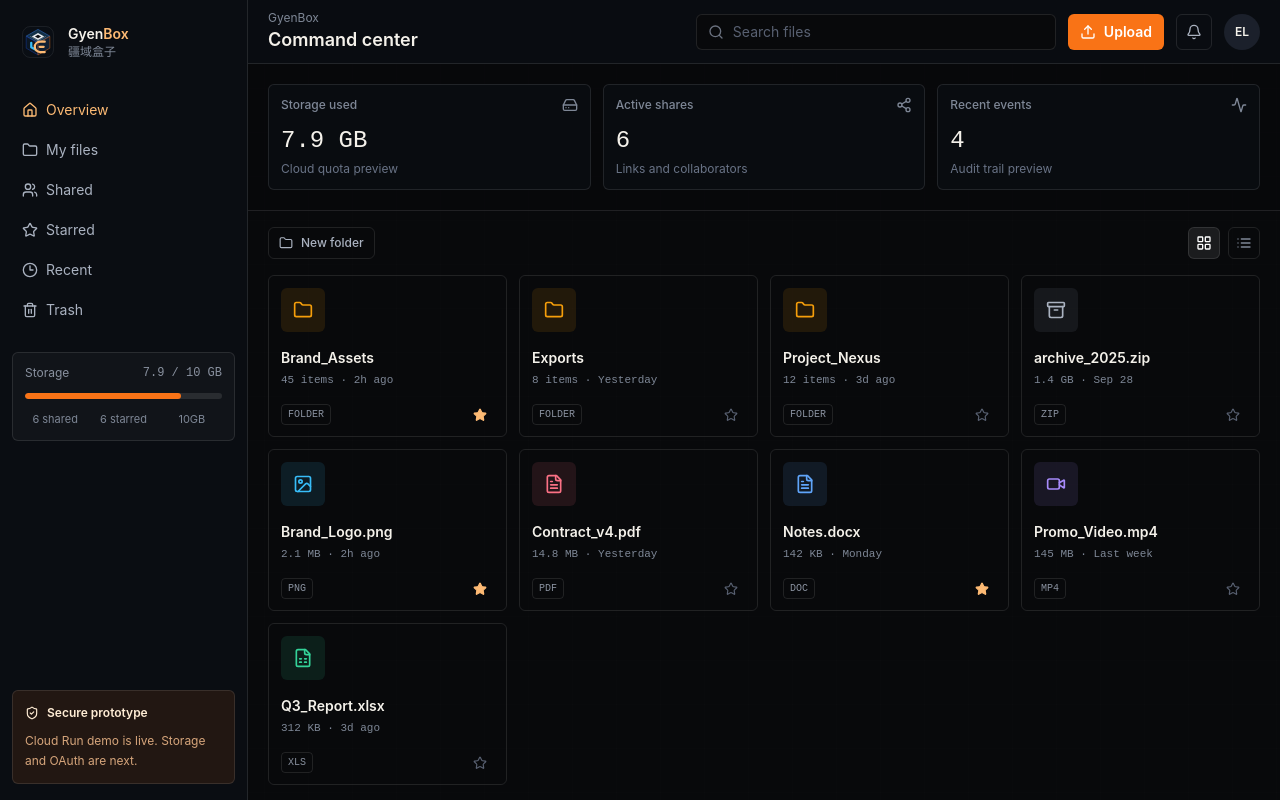
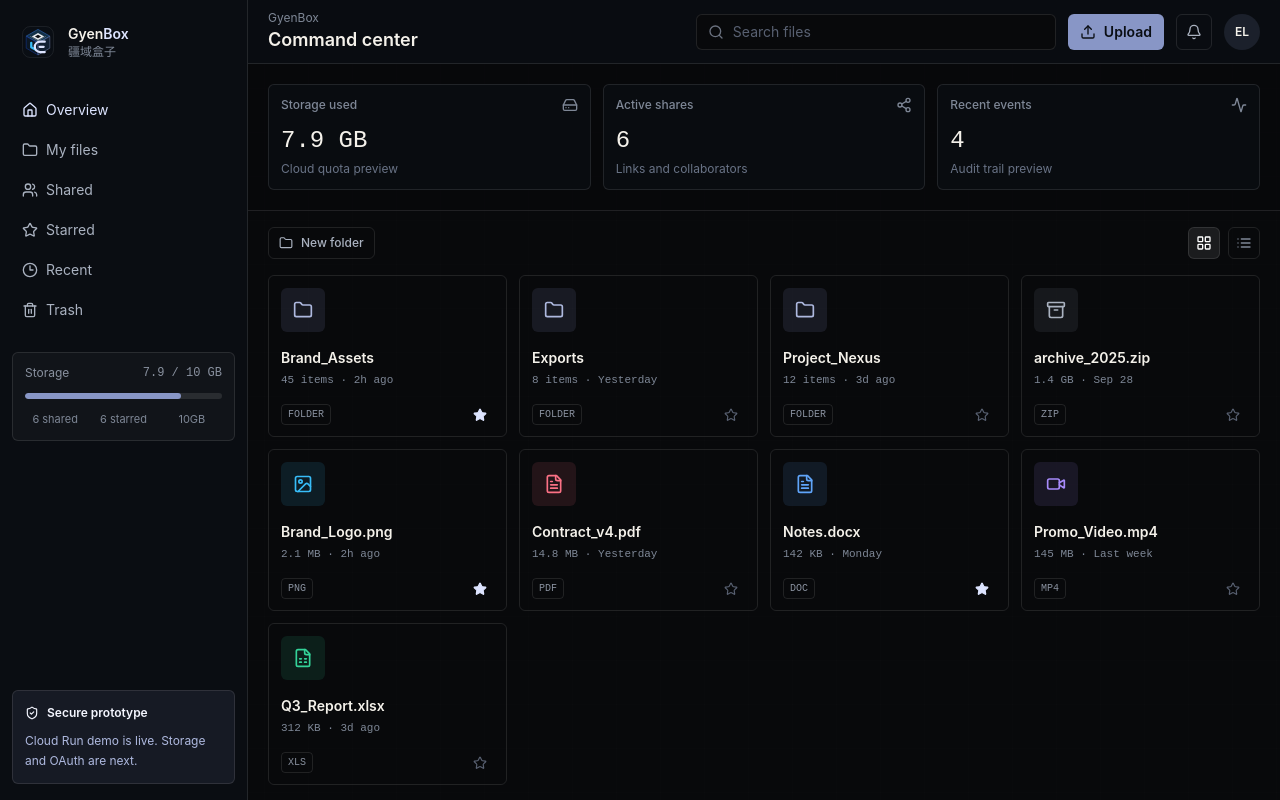
Before and after one commit to Christine3749/GyenBox, a Next.js app in the folder apps/web/: page /workspace in a window 1280 px wide. Built offline with nearby package versions, Linux system fonts and the light colour scheme.

Commit message:
Shift interface palette to Pale Iris

```diff
--- a/apps/web/app/globals.css
+++ b/apps/web/app/globals.css
@@ -10,8 +10,8 @@
     --card-foreground: 240 28% 96%;
     --popover: 240 17% 8%;
     --popover-foreground: 240 28% 96%;
-    --primary: 24 95% 53%;
-    --primary-foreground: 30 30% 98%;
+    --primary: 226 35% 65%;
+    --primary-foreground: 226 32% 8%;
     --secondary: 178 48% 44%;
     --secondary-foreground: 240 28% 98%;
     --muted: 240 16% 14%;
@@ -22,7 +22,7 @@
     --destructive-foreground: 240 28% 98%;
     --border: 240 14% 19%;
     --input: 240 14% 19%;
-    --ring: 24 95% 53%;
+    --ring: 226 35% 65%;
     --success: 153 71% 46%;
     --warning: 38 91% 55%;
     --radius: 0.5rem;
--- a/apps/web/components/brand/gyenbox-logo.tsx
+++ b/apps/web/components/brand/gyenbox-logo.tsx
@@ -28,12 +28,12 @@ export function GyenBoxMark({ className, title = "GyenBox" }: GyenBoxMarkProps)
       <rect x="4.5" y="4.5" width="55" height="55" rx="13.5" stroke="white" strokeOpacity="0.14" />
       <path d="M32 9.5 53 21.5 32 33.5 11 21.5 32 9.5Z" fill="#133047" stroke="#3B82F6" strokeOpacity="0.7" />
       <path d="M11 22 32 34v21L11 43V22Z" fill="#0C1723" stroke="#1D4ED8" strokeOpacity="0.65" />
-      <path d="M53 22 32 34v21l21-12V22Z" fill="#122033" stroke="#F97316" strokeOpacity="0.75" />
+      <path d="M53 22 32 34v21l21-12V22Z" fill="#122033" stroke="#8896C6" strokeOpacity="0.75" />
       <path d="M21 22.3 32 16l11 6.3-11 6.2-11-6.2Z" fill="#F8FAFC" fillOpacity="0.92" />
       <path d="M26.5 22.3 32 19.2l5.5 3.1-5.5 3.1-5.5-3.1Z" fill="#0A0E14" />
       <path d="M20 33.5v7.8l7.3 4.2" stroke="#38BDF8" strokeWidth="4" strokeLinecap="round" strokeLinejoin="round" />
-      <path d="M44 31.5h-8.2c-5.3 0-9.5 4-9.5 9.1 0 5.3 4.2 9.2 9.6 9.2H44" stroke="#FDBA74" strokeWidth="4" strokeLinecap="round" strokeLinejoin="round" />
-      <path d="M42 40.6h-7" stroke="#FDBA74" strokeWidth="4" strokeLinecap="round" />
+      <path d="M44 31.5h-8.2c-5.3 0-9.5 4-9.5 9.1 0 5.3 4.2 9.2 9.6 9.2H44" stroke="#DDE4FF" strokeWidth="4" strokeLinecap="round" strokeLinejoin="round" />
+      <path d="M42 40.6h-7" stroke="#DDE4FF" strokeWidth="4" strokeLinecap="round" />
       <path d="M18 22 32 30l14-8" stroke="white" strokeOpacity="0.32" strokeWidth="1.5" strokeLinejoin="round" />
     </svg>
   )
@@ -45,7 +45,7 @@ export function GyenBoxLogo({ className, markClassName, wordmarkClassName, showS
       <GyenBoxMark className={markClassName} />
       <span className="min-w-0">
         <span className={cn("block text-sm font-semibold tracking-normal text-[#F4F1EA]", wordmarkClassName)}>
-          Gyen<span className="text-[#FDBA74]">Box</span>
+          Gyen<span className="text-[#DDE4FF]">Box</span>
         </span>
         {showSubtitle ? <span className="block text-xs text-[#7E8796]">疆域盒子</span> : null}
       </span>
--- a/apps/web/components/gyenbox/workspace.tsx
+++ b/apps/web/components/gyenbox/workspace.tsx
@@ -46,7 +46,7 @@ type TypeConfig = {
 }
 
 const typeConfig: Record<FileType, TypeConfig> = {
-  folder: { icon: Folder, label: 'Folder', color: '#F59E0B', surface: 'rgba(245,158,11,0.11)' },
+  folder: { icon: Folder, label: 'Folder', color: '#AEB9DF', surface: 'rgba(136,150,198,0.13)' },
   png: { icon: ImageIcon, label: 'PNG', color: '#38BDF8', surface: 'rgba(56,189,248,0.11)' },
   jpg: { icon: ImageIcon, label: 'JPG', color: '#38BDF8', surface: 'rgba(56,189,248,0.11)' },
   pdf: { icon: FileText, label: 'PDF', color: '#FB7185', surface: 'rgba(251,113,133,0.11)' },
@@ -54,7 +54,7 @@ const typeConfig: Record<FileType, TypeConfig> = {
   xlsx: { icon: FileSpreadsheet, label: 'XLS', color: '#34D399', surface: 'rgba(52,211,153,0.11)' },
   mp4: { icon: Video, label: 'MP4', color: '#A78BFA', surface: 'rgba(167,139,250,0.11)' },
   zip: { icon: Archive, label: 'ZIP', color: '#AAB2C0', surface: 'rgba(170,178,192,0.09)' },
-  txt: { icon: FileText, label: 'TXT', color: '#FDBA74', surface: 'rgba(253,186,116,0.11)' },
+  txt: { icon: FileText, label: 'TXT', color: '#DDE4FF', surface: 'rgba(136,150,198,0.13)' },
 }
 
 const navItems: Array<{ id: NavId; label: string; icon: LucideIcon }> = [
@@ -208,7 +208,7 @@ export default function GyenboxWorkspace() {
               <button
                 key={item.id}
                 className={`flex h-9 w-full items-center gap-2 rounded-md px-2.5 text-sm transition ${
-                  active ? 'bg-[#F97316]/12 text-[#FDBA74]' : 'text-[#AAB2C0] hover:bg-white/[0.04] hover:text-white'
+                  active ? 'bg-[#8896C6]/12 text-[#DDE4FF]' : 'text-[#AAB2C0] hover:bg-white/[0.04] hover:text-white'
                 }`}
                 onClick={() => {
                   setActiveTab(item.id)
@@ -229,7 +229,7 @@ export default function GyenboxWorkspace() {
             <span className="font-mono">{storageUsed} / 10 GB</span>
           </div>
           <div className="h-1.5 overflow-hidden rounded-full bg-white/10">
-            <div className="h-full rounded-full bg-[#F97316]" style={{ width: `${Math.min(100, Number(storageUsed) * 10)}%` }} />
+            <div className="h-full rounded-full bg-[#8896C6]" style={{ width: `${Math.min(100, Number(storageUsed) * 10)}%` }} />
           </div>
           <div className="mt-3 grid grid-cols-3 gap-2 text-center text-[11px] text-[#7E8796]">
             <span>{sharedCount} shared</span>
@@ -238,12 +238,12 @@ export default function GyenboxWorkspace() {
           </div>
         </div>
 
-        <div className="mt-auto rounded-md border border-white/10 bg-[#F97316]/10 p-3 text-xs leading-5 text-[#FDBA74]">
-          <div className="mb-2 flex items-center gap-2 font-semibold text-[#FFEDD5]">
+        <div className="mt-auto rounded-md border border-white/10 bg-[#8896C6]/10 p-3 text-xs leading-5 text-[#DDE4FF]">
+          <div className="mb-2 flex items-center gap-2 font-semibold text-[#F4F6FF]">
             <ShieldCheck className="h-3.5 w-3.5" />
             Secure prototype
           </div>
-          <p className="text-[#D6A57B]">Cloud Run demo is live. Storage and OAuth are next.</p>
+          <p className="text-[#AEB9DF]">Cloud Run demo is live. Storage and OAuth are next.</p>
         </div>
       </aside>
 
@@ -269,7 +269,7 @@ export default function GyenboxWorkspace() {
           <div className="relative hidden w-[360px] lg:block">
             <Search className="absolute left-3 top-1/2 h-4 w-4 -translate-y-1/2 text-[#6B7280]" />
             <input
-              className="h-9 w-full rounded-md border border-white/10 bg-[#08090B] pl-9 pr-3 text-sm text-[#F4F1EA] outline-none transition placeholder:text-[#586071] focus:border-[#F97316]/70 focus:ring-2 focus:ring-[#F97316]/20"
+              className="h-9 w-full rounded-md border border-white/10 bg-[#08090B] pl-9 pr-3 text-sm text-[#F4F1EA] outline-none transition placeholder:text-[#586071] focus:border-[#8896C6]/70 focus:ring-2 focus:ring-[#8896C6]/20"
               placeholder="Search files"
               value={query}
               onChange={(event) => setQuery(event.target.value)}
@@ -277,7 +277,7 @@ export default function GyenboxWorkspace() {
           </div>
 
           <button
-            className="flex h-9 items-center gap-2 rounded-md bg-[#F97316] px-3 text-sm font-semibold text-white hover:bg-[#EA580C]"
+            className="flex h-9 items-center gap-2 rounded-md bg-[#8896C6] px-3 text-sm font-semibold text-[#0A0E14] hover:bg-[#7B89BD]"
             onClick={() => notify('Upload engine is next. Demo queue is ready.')}
           >
             <Upload className="h-4 w-4" />
@@ -303,7 +303,7 @@ export default function GyenboxWorkspace() {
               <div className="relative w-full sm:hidden">
                 <Search className="absolute left-3 top-1/2 h-4 w-4 -translate-y-1/2 text-[#6B7280]" />
                 <input
-                  className="h-9 w-full rounded-md border border-white/10 bg-[#0B0E13] pl-9 pr-3 text-sm text-[#F4F1EA] outline-none placeholder:text-[#586071] focus:border-[#F97316]/70"
+                  className="h-9 w-full rounded-md border border-white/10 bg-[#0B0E13] pl-9 pr-3 text-sm text-[#F4F1EA] outline-none placeholder:text-[#586071] focus:border-[#8896C6]/70"
                   placeholder="Search files"
                   value={query}
                   onChange={(event) => setQuery(event.target.value)}
@@ -424,7 +424,7 @@ function FileTile({
   return (
     <article
       className={`group flex h-[162px] cursor-pointer flex-col rounded-md border bg-[#0B0E13]/86 p-3 transition ${
-        selected ? 'border-[#F97316]/80 shadow-[0_0_0_1px_rgba(249,115,22,0.3)]' : 'border-white/10 hover:border-white/20 hover:bg-[#111620]'
+        selected ? 'border-[#8896C6]/80 shadow-[0_0_0_1px_rgba(136,150,198,0.34)]' : 'border-white/10 hover:border-white/20 hover:bg-[#111620]'
       }`}
       onClick={onSelect}
       onDoubleClick={() => onOpen(file)}
@@ -455,7 +455,7 @@ function FileTile({
       <div className="mt-auto flex items-center justify-between pt-3">
         <span className="rounded border border-white/10 px-1.5 py-0.5 font-mono text-[10px] uppercase text-[#89919F]">{config.label}</span>
         <button
-          className={`flex h-7 w-7 items-center justify-center rounded-md ${file.starred ? 'text-[#FDBA74]' : 'text-[#586071] hover:text-[#FDBA74]'}`}
+          className={`flex h-7 w-7 items-center justify-center rounded-md ${file.starred ? 'text-[#DDE4FF]' : 'text-[#586071] hover:text-[#DDE4FF]'}`}
           onClick={(event) => {
             event.stopPropagation()
             onStar()
@@ -490,7 +490,7 @@ function FileRow({
   return (
     <div
       className={`grid h-12 cursor-pointer grid-cols-[minmax(0,1fr)_110px_110px_88px] items-center gap-3 border-b border-white/10 px-3 text-sm last:border-b-0 ${
-        selected ? 'bg-[#F97316]/10' : 'hover:bg-white/[0.035]'
+        selected ? 'bg-[#8896C6]/10' : 'hover:bg-white/[0.035]'
       }`}
       onClick={onSelect}
       onDoubleClick={() => onOpen(file)}
@@ -505,14 +505,14 @@ function FileRow({
       <span className="font-mono text-xs text-[#7E8796]">{file.type === 'folder' ? `${file.itemCount ?? 0} items` : file.size ?? '0 KB'}</span>
       <div className="flex justify-end gap-1">
         <button
-          className="flex h-7 w-7 items-center justify-center rounded-md text-[#6B7280] hover:bg-white/[0.06] hover:text-[#FDBA74]"
+          className="flex h-7 w-7 items-center justify-center rounded-md text-[#6B7280] hover:bg-white/[0.06] hover:text-[#DDE4FF]"
           onClick={(event) => {
             event.stopPropagation()
             onStar()
           }}
           title="Star"
         >
-          <Star className={`h-3.5 w-3.5 ${file.starred ? 'fill-current text-[#FDBA74]' : ''}`} />
+          <Star className={`h-3.5 w-3.5 ${file.starred ? 'fill-current text-[#DDE4FF]' : ''}`} />
         </button>
         <button
           className="flex h-7 w-7 items-center justify-center rounded-md text-[#6B7280] hover:bg-white/[0.06] hover:text-white"
@@ -572,7 +572,7 @@ function DetailsPanel({
         </h2>
         <p className="mt-1 font-mono text-xs text-[#7E8796]">{config.label} · {file.modifiedAt}</p>
         <div className="mt-4 grid grid-cols-2 gap-2">
-          <button className="flex h-9 items-center justify-center gap-2 rounded-md bg-[#F97316] text-sm font-semibold text-white hover:bg-[#EA580C]" onClick={onDownload}>
+          <button className="flex h-9 items-center justify-center gap-2 rounded-md bg-[#8896C6] text-sm font-semibold text-[#0A0E14] hover:bg-[#7B89BD]" onClick={onDownload}>
             <Download className="h-4 w-4" />
             Download
           </button>
@@ -597,7 +597,7 @@ function DetailsPanel({
           <div className="space-y-3">
             {activities.slice(0, 4).map((activity) => (
               <div key={activity.id} className="flex gap-2 text-xs leading-5 text-[#89919F]">
-                <span className="mt-1.5 h-1.5 w-1.5 shrink-0 rounded-full bg-[#F97316]" />
+                <span className="mt-1.5 h-1.5 w-1.5 shrink-0 rounded-full bg-[#8896C6]" />
                 <p>
                   <span className="text-[#F4F1EA]">{activity.user}</span> {activity.action}
                 </p>
@@ -651,9 +651,9 @@ function ShareDialog({ file, onClose, onCopy }: { file: FileItem; onClose: () =>
         </div>
         <div className="flex h-10 items-center gap-2 rounded-md border border-white/10 bg-[#08090B] px-3">
           <Link2 className="h-4 w-4 text-[#7E8796]" />
-          <input className="min-w-0 flex-1 bg-transparent font-mono text-xs text-[#FDBA74] outline-none" readOnly value={link} />
+          <input className="min-w-0 flex-1 bg-transparent font-mono text-xs text-[#DDE4FF] outline-none" readOnly value={link} />
           <button
-            className="flex h-7 items-center gap-1 rounded-md bg-[#F97316] px-2 text-xs font-semibold text-white hover:bg-[#EA580C]"
+            className="flex h-7 items-center gap-1 rounded-md bg-[#8896C6] px-2 text-xs font-semibold text-[#0A0E14] hover:bg-[#7B89BD]"
             onClick={() => {
               void navigator.clipboard?.writeText(link)
               onCopy()
```
Also changed, not shown: apps/web/components/gyenbox/components/Topbar.tsx (+4 -4 lines), apps/web/components/layout/auth-panel.tsx (+6 -6 lines), 2 other files (tests, documents, lock files or other folders).
